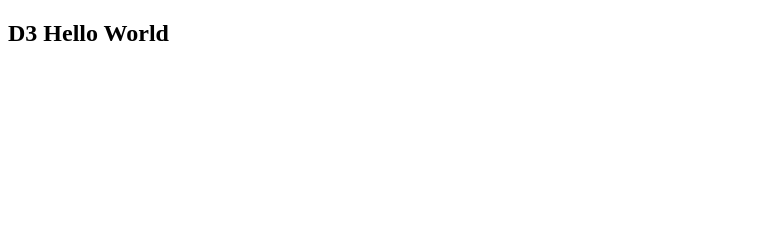
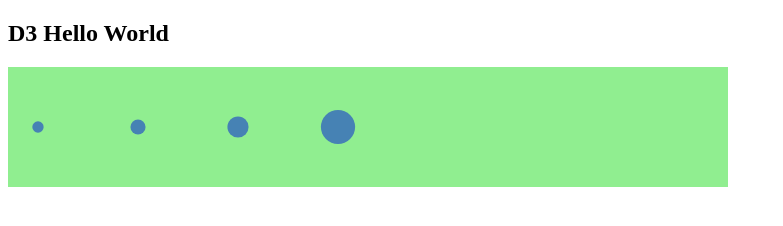
Before and after one commit to welentsai/myD3Proj, a website: page public/index.html in a window 1280 px wide. Shown: the whole page, without its empty margins (0-783 px from the left). Drawn offline with nearby package versions, Linux system fonts and the light colour scheme.

Commit message:
add up d3 circle example
data join

enter() session

exit() sesison

```diff
--- a/public/index.html
+++ b/public/index.html
@@ -20,9 +20,40 @@
 	<h2>D3 Hello World</h2>
 </div>
 
-<svg class="chart"></svg>
+<svg width="720" height="120">
+  <rect width="100%" height="100%" style="fill:lightgreen;"> </rect>
+  <circle cx="40" cy="60" r="30" style="fill:steelblue;"></circle>
+  <circle cx="80" cy="60" r="30" style="fill:steelblue;"></circle>
+  <circle cx="120" cy="60" r="30" style="fill:steelblue;"></circle>
+</svg>
 
 <script>
+
+/*
+var circle = d3.selectAll("circle");
+
+circle.data([32, 57, 112]); // binding array data, mirrors to an array of elements
+
+
+*/
+var svg = d3.select("svg");
+
+// When joining data to elements, D3 puts any leftover data —
+// or equivalently “missing” elements — in the enter selection.
+
+// By appending to the enter selection, we can create new circles for any missing data.
+var circle = svg.selectAll("circle")
+    .data([32, 57, 112, 293]);
+
+circle.attr("r", function(d) { return Math.sqrt(d); }); // apply to all elements
+circle.attr("cx", function(d, i) { return i * 100 + 30; });
+
+var circleEnter = circle.enter().append("circle");
+
+circleEnter.attr("cy", 60);
+circleEnter.attr("cx", function(d, i) { return i * 100 + 30; });
+circleEnter.attr("r", function(d) { return Math.sqrt(d); });
+circleEnter.style("fill", "steelblue");
 
 </script>
 
```
